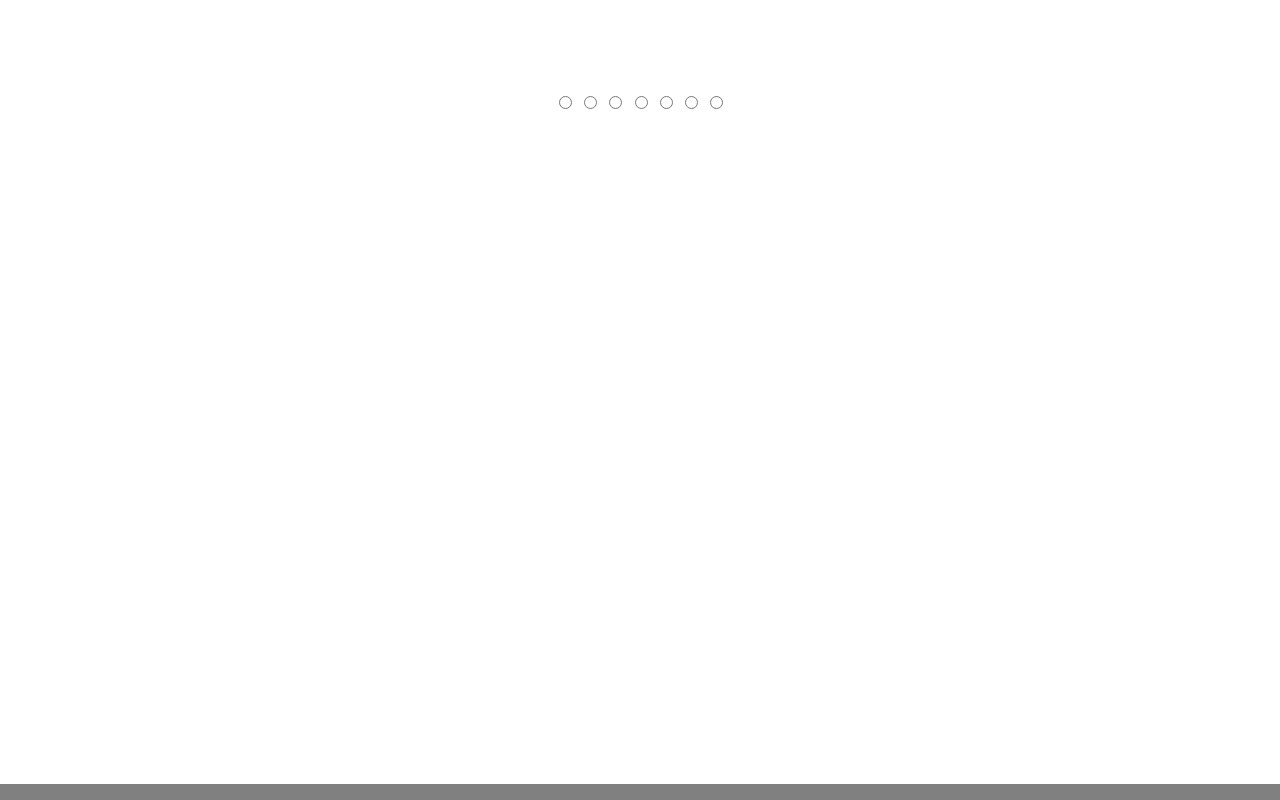
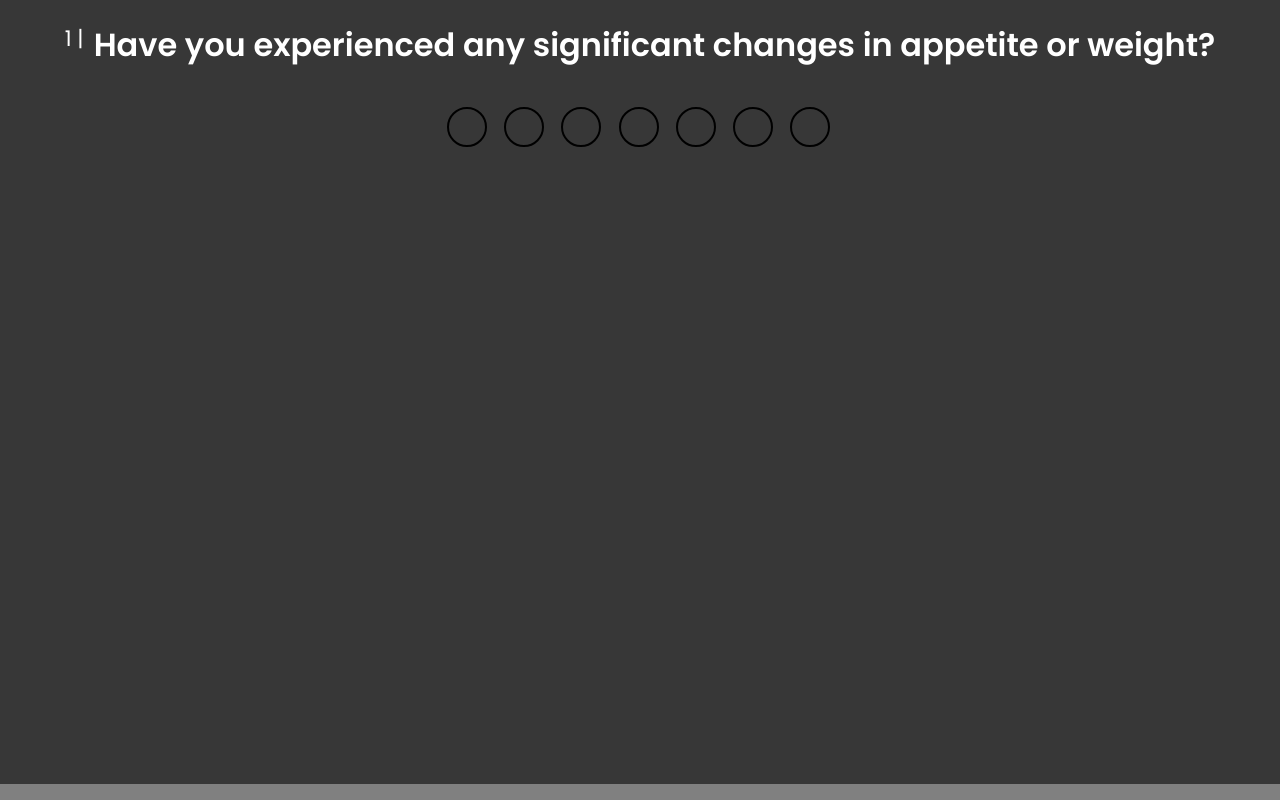
Before and after one commit to kyledampier/GTRobotech2023, a SvelteKit app in the folder frontend/: page / in a window 1280 px wide. Built offline with nearby package versions, Linux system fonts and the light colour scheme.

Commit message:
style radio buttons

```diff
--- a/frontend/src/components/Question.svelte
+++ b/frontend/src/components/Question.svelte
@@ -2,24 +2,16 @@
 <!-- 8 | How are you? -->
 
 <script>
-    import init from '../lib/init.json';
+// @ts-nocheck
+
+    import { survey } from '../lib/init.json';
     import { tweened } from "svelte/motion";
     import { cubicOut } from "svelte/easing";
 
-    const values = [
-        { label: 'never', value: 1},
-        { label: '', value: 2},
-        { label: '', value: 3},
-        { label: '', value: 4},
-        { label: '', value: 5},
-        { label: '', value: 6},
-        { label: 'always', value: 7}
-    ];
-
-    let selected = false;
+    let selected;
     let index = 0;
     let total = 20;
-    let question = init.survey[index].question;
+    let question = survey[index].question;
 
     const progress = tweened(0, {
         duration: 400,
@@ -27,12 +19,17 @@
     });
 
     function onChange() {
-        if (selected) {
-            index += 1;
+        if (index != 19) {
+            if (selected !== null) {
+                index += 1;
+            }
+            question = survey[index].question;
+            selected = null;
+            progress.set(index/total);
+        } else {
+            progress.set(100);
+            // reroute
         }
-        question = init.survey[index].question;
-        selected = false;
-        progress.set(index/total);
     }
 
 </script>
@@ -43,11 +40,13 @@
 </div>
 
 <div class="form">
-    {#each values as value}
-    <label>
-        <input type=radio name="scale" bind:group={selected} value={value} on:change={onChange}>
-    </label>
-    {/each}
+    <input type=radio class="radio-lg" name="scale" bind:group={selected} value={1} on:change={onChange}>
+    <input type=radio class="radio-md" name="scale" bind:group={selected} value={2} on:change={onChange}>
+    <input type=radio class="input-3" name="scale" bind:group={selected} value={3} on:change={onChange}>
+    <input type=radio class="input-4" name="scale" bind:group={selected} value={4} on:change={onChange}>
+    <input type=radio class="input-5" name="scale" bind:group={selected} value={5} on:change={onChange}>
+    <input type=radio class="radio-md" name="scale" bind:group={selected} value={6} on:change={onChange}>
+    <input type=radio class="radio-lg" name="scale" bind:group={selected} value={7} on:change={onChange}>
 </div>
 
 <div class="footer">
@@ -62,6 +61,37 @@
     p {
         font-size: 135%;
         padding-right: 10px;
+    }
+    input[type=radio] {
+        -webkit-appearance: none;
+        -moz-appearance: none;
+        -ms-appearance: none;
+        -o-appearance: none;
+        appearance: none;
+        position: relative;
+        top: 13.33333px;
+        right: 0;
+        bottom: 0;
+        left: 0;
+        height: 40px;
+        width: 40px;
+        transition: all 0.15s ease-out 0s;
+        background: #373737;
+        border: 2px solid;
+        cursor: pointer;
+        display: inline-block;
+        margin-right: 0.5rem;
+        outline: none;
+        position: relative;
+        z-index: 1000;
+        border-radius: 50%;
+    }
+
+    .radio-lg {
+
+    }
+    .radio-md {
+
     }
     .form {
         text-align: center;
--- a/frontend/static/styles/global.css
+++ b/frontend/static/styles/global.css
@@ -5,4 +5,5 @@ body {
     padding: 0px;
     margin: 0px;
     color: white;
+    background-color: #373737;
 }
```
